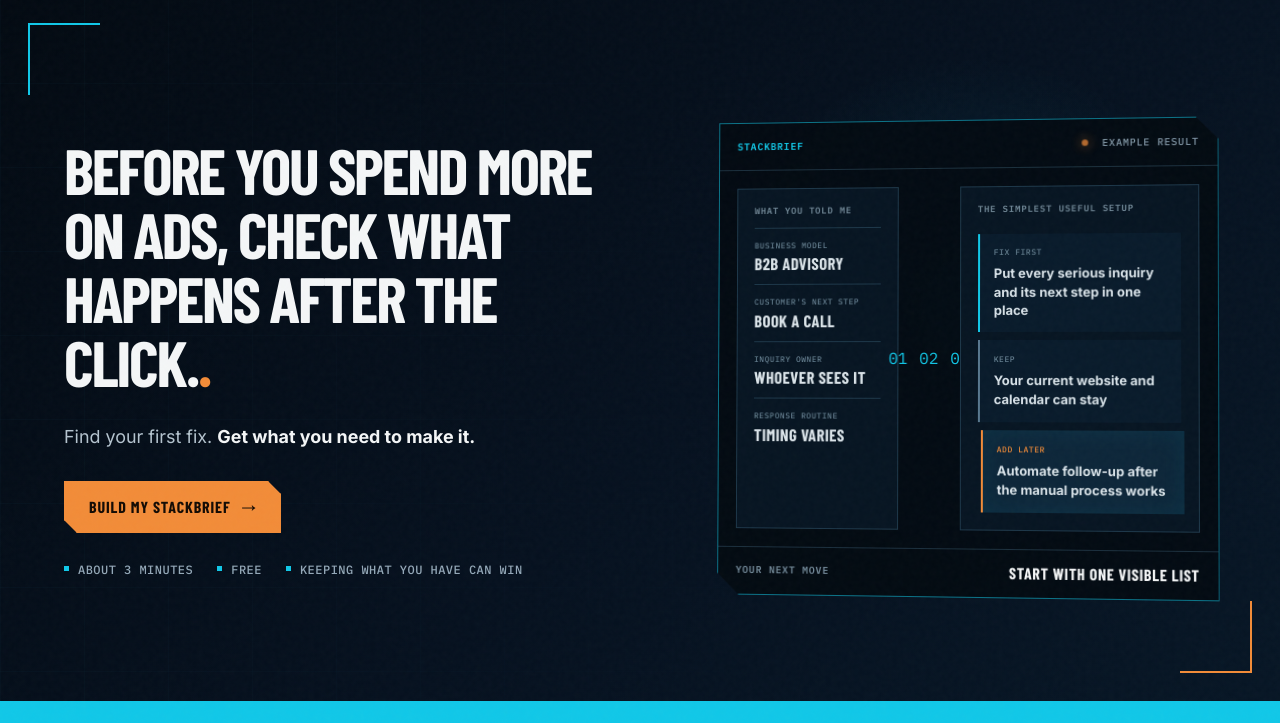
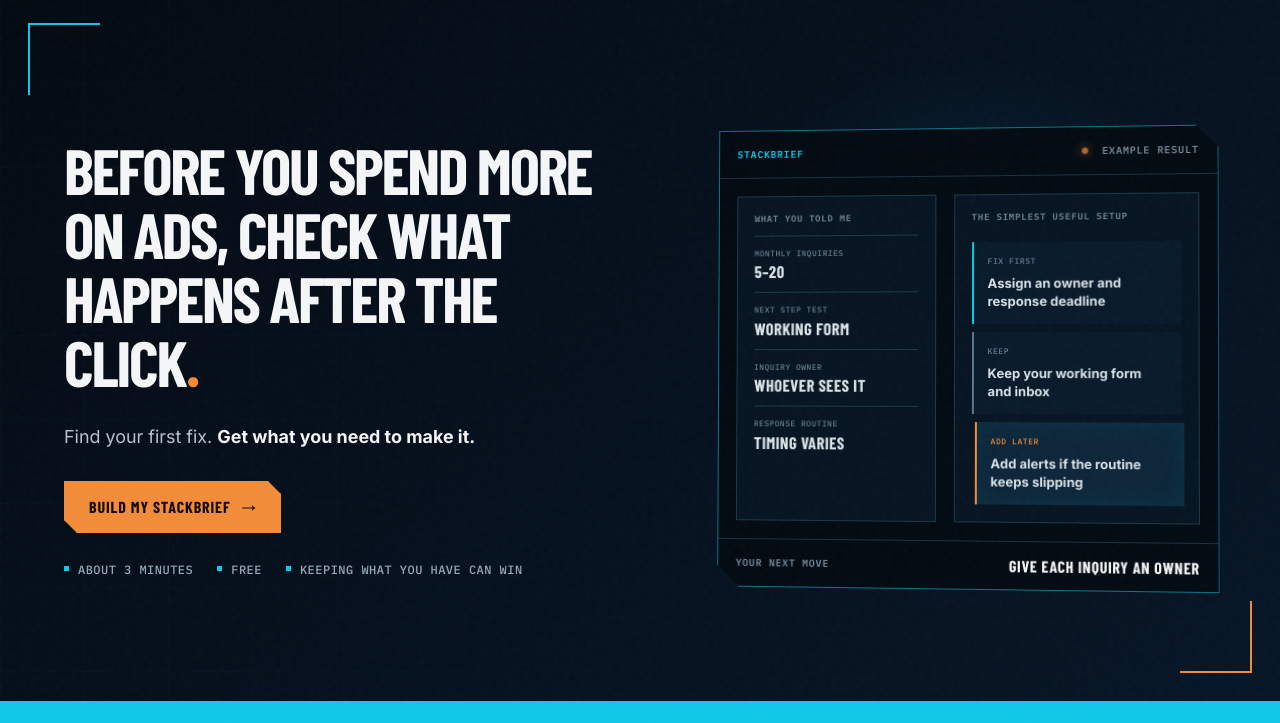
Before and after one commit to Sephidro/Expansion-Works-LLC-2, a website: page index.html in a window 1280 px wide. Shown: the part 77-800 px from the top of the page. Drawn offline with nearby package versions, Linux system fonts and the light colour scheme; a web font is replaced by a local one.

Commit message:
Simplify the homepage example and fix observed spacing

```diff
--- a/assets/stackbrief.css
+++ b/assets/stackbrief.css
@@ -894,3 +894,6 @@ h3 { font-size: 25px; font-weight: 800; line-height: 1; }
 }
 
 .scan-page .result-block.scan-details { min-height: 0; }
+
+.scan-page .stack-demo-body { grid-template-columns: 1fr 1.2fr; gap: 18px; }
+@media (max-width: 700px) { .scan-page .stack-demo-body { grid-template-columns: 1fr; } }
--- a/index.html
+++ b/index.html
@@ -92,7 +92,7 @@
     <section class="hero">
       <div class="tech-grid" aria-hidden="true"></div>
       <div class="hero-copy">
-        <h1>Before you spend more on ads, check what happens after the click.</h1>
+        <h1>Before you spend more on ads, check what happens after the click</h1>
         <p class="hero-dek">Find your first fix. <strong>Get what you need to make it.</strong></p>
         <div class="hero-actions">
           <a class="button" href="/stackbrief">Build my StackBrief <span aria-hidden="true">→</span></a>
@@ -113,20 +113,19 @@
           <div class="stack-demo-body">
             <div class="stack-demo-inputs">
               <p>WHAT YOU TOLD ME</p>
-              <div><span>BUSINESS MODEL</span><strong>B2B ADVISORY</strong></div>
-              <div><span>CUSTOMER'S NEXT STEP</span><strong>BOOK A CALL</strong></div>
+              <div><span>MONTHLY INQUIRIES</span><strong>5–20</strong></div>
+              <div><span>NEXT STEP TEST</span><strong>WORKING FORM</strong></div>
               <div><span>INQUIRY OWNER</span><strong>WHOEVER SEES IT</strong></div>
               <div><span>RESPONSE ROUTINE</span><strong>TIMING VARIES</strong></div>
             </div>
-            <div class="stack-demo-steps" aria-hidden="true"><span>01</span><span>02</span><span>03</span></div>
             <div class="stack-demo-result">
               <p>THE SIMPLEST USEFUL SETUP</p>
-              <article class="demo-do"><span>FIX FIRST</span><strong>Put every serious inquiry and its next step in one place</strong></article>
-              <article class="demo-later"><span>KEEP</span><strong>Your current website and calendar can stay</strong></article>
-              <article class="demo-skip"><span>ADD LATER</span><strong>Automate follow-up after the manual process works</strong></article>
+              <article class="demo-do"><span>FIX FIRST</span><strong>Assign an owner and response deadline</strong></article>
+              <article class="demo-later"><span>KEEP</span><strong>Keep your working form and inbox</strong></article>
+              <article class="demo-skip"><span>ADD LATER</span><strong>Add alerts if the routine keeps slipping</strong></article>
             </div>
           </div>
-          <div class="stack-demo-footer"><span>YOUR NEXT MOVE</span><strong>START WITH ONE VISIBLE LIST</strong></div>
+          <div class="stack-demo-footer"><span>YOUR NEXT MOVE</span><strong>GIVE EACH INQUIRY AN OWNER</strong></div>
         </div>
       </div>
     </section>
```
